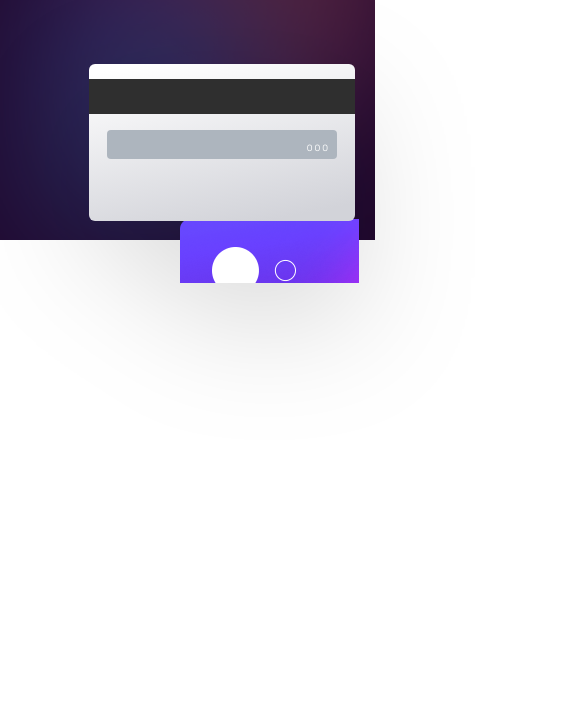
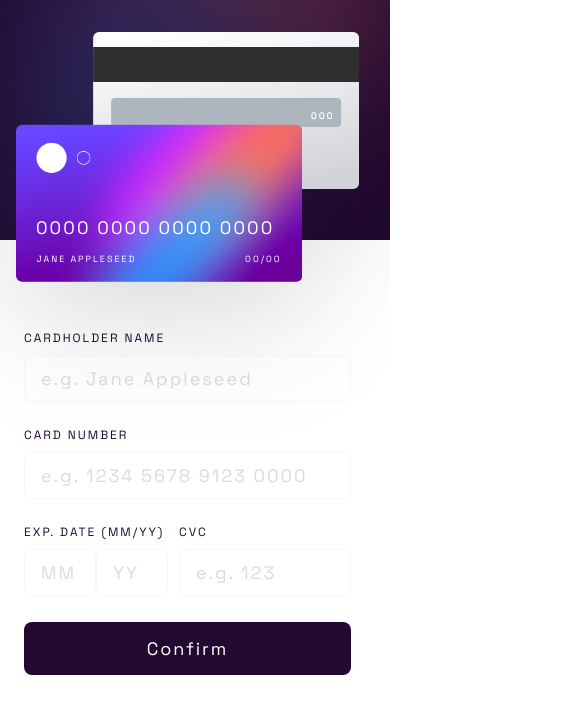
Before and after one commit to allencode11/interactive-card, a React (Create React App) app: page / in a window 390 px wide. Shown: the top 714 px of the page, 585 px wide, since content can reach past the window. Built offline with nearby package versions, Linux system fonts and the light colour scheme.

Commit message:
adding styles for 450px scrren

```diff
--- a/src/App.css
+++ b/src/App.css
@@ -109,13 +109,18 @@
   font-size: 28px;
   line-height: 36px;
   letter-spacing: 3.3px;
-  margin-top: 139px;
+  position: absolute;
+  left: 7.16%;
+  right: 9.62%;
+  top: calc(50% - 36px/2 + 34.5px);
+  font-weight: 500;
+  color: #FFFFFF;
 }
 
 .card-details {
   width: 383.14px;
   height: 18px;
-  margin-top: 25.5px;
+  margin-top: 200.5px;
   display: flex;
   justify-content: space-between;
 }
@@ -133,9 +138,10 @@
   justify-content: space-between;
 }
 
-@media only screen and (max-width: 1250px) {
+@media only screen and (max-width: 450px) {
   .gradient-img {
-    width: 375px;
+    min-width: 375px;
+    width: 100vw;
     height: 240px;
   }
 
@@ -182,8 +188,9 @@
   .card-back {
     width: 266px;
     height: 157px;
-    left: 73px;
-    top: 32px;
+    top: 0;
+    right: 0;
+    transform: translateX(-68%);
     border-radius: 6px;
     padding-top: 0;
   }
@@ -207,6 +214,7 @@
     left: 86.7%;
     right: 4.43%;
     top: calc(50% - 11px/2 - 0.46px);
+    font-weight: bold;
 
   }
 
@@ -215,46 +223,48 @@
   }
 
   .card-front {
-    position: absolute;
-    width: 447px;
-    height: 245px;
-    left: 164px;
-    top: 187px;
-    background-image: url("./assets/images/front-card.png");
-    background-size: cover;
-    display: flex;
-    flex-direction: column;
-    align-items: center;
+    position: relative;
+    width: 286px;
+    height: 157px;
+    left: 0;
+    bottom: 0;
+    transform: translate(0, -60%);
+    z-index: 1;
   }
 
   .card-num {
-    width: 372px;
-    height: 36px;
-    font-size: 28px;
+    width: 239px;
+    font-size: 18px;
     line-height: 36px;
-    letter-spacing: 3.3px;
-    margin-top: 139px;
+    position: absolute;
+    height: 23px;
+    left: 6.99%;
+    right: 9.44%;
+    top: calc(50% - 23px/2 + 18px);
+    letter-spacing: 2.1px;
   }
 
   .card-details {
-    width: 383.14px;
-    height: 18px;
-    margin-top: 25.5px;
-    display: flex;
-    justify-content: space-between;
+    width: 245.11px;
+    height: 12px;
+    margin-top: 125px;
   }
 
   .input-data {
-    position: absolute;
-    width: 381px;
-    height: 352px;
-    left: 832px;
-    top: 275px;
+    position: static;
+    width: 327px;
+    height: 328px;
+    margin: 91px 24px;
   }
 
-  .row {
+  .card-owner, .date {
+    font-size: 9px;
+  }
+
+  .flex-mobile {
     display: flex;
-    justify-content: space-between;
+    flex-direction: column;
+    justify-content: center;
   }
 
 }
--- a/src/App.js
+++ b/src/App.js
@@ -42,6 +42,7 @@ function App() {
         </div>
       </div>
 
+      <div className='flex-mobile'>
         <div className='cards'>
           <div className='card-front'>
             <div className='card-num'>{cardNum}</div>
@@ -60,9 +61,8 @@ function App() {
             <img src={img} alt='text' className='text-img' />
           </div>
         </div>
-
-
         <FormComponent onBtnClick={onBtnClick} onInputChange={onInputChange}></FormComponent>
+      </div>
     </div>
   );
 }
--- a/src/components/btn/btn.component.css
+++ b/src/components/btn/btn.component.css
@@ -13,8 +13,9 @@
 
 }
 
-@media only screen and (max-width: 1250px) {
+@media only screen and (max-width: 450px) {
     .btn {
         width: 327px;
+        margin-top: 0;
     }
 }
--- a/src/components/input-date/input-date.component.css
+++ b/src/components/input-date/input-date.component.css
@@ -10,7 +10,7 @@
     width: 80px;
 }
 
-@media only screen and (max-width: 1250px) {
+@media only screen and (max-width: 450px) {
     .input-date-container {
         width: 152px;
         margin-right: 11px;
--- a/src/components/input/input.component.css
+++ b/src/components/input/input.component.css
@@ -31,6 +31,6 @@ input {
 input:hover {
     color: #21092F;
     opacity: 1;
-    border: 1px solid;
+    border: 1px solid ;
     border-image: linear-gradient(to right, #6348FE, #610595);
 }
```
Lines whose indentation alone changed are shown as unchanged.
